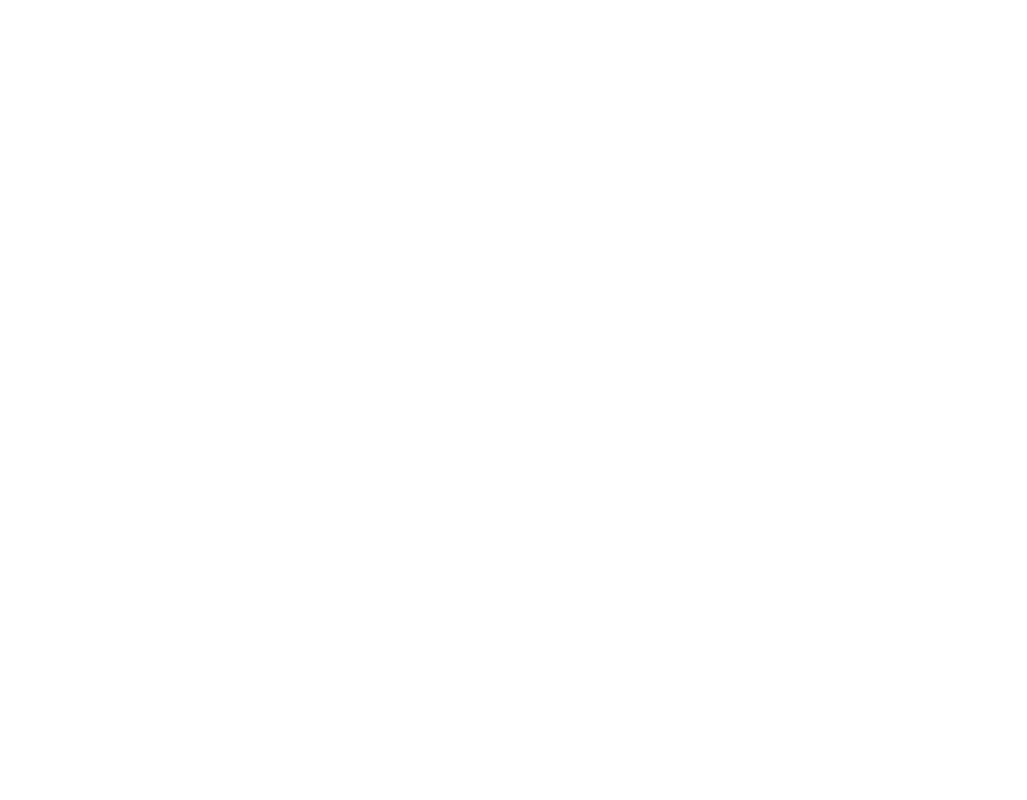
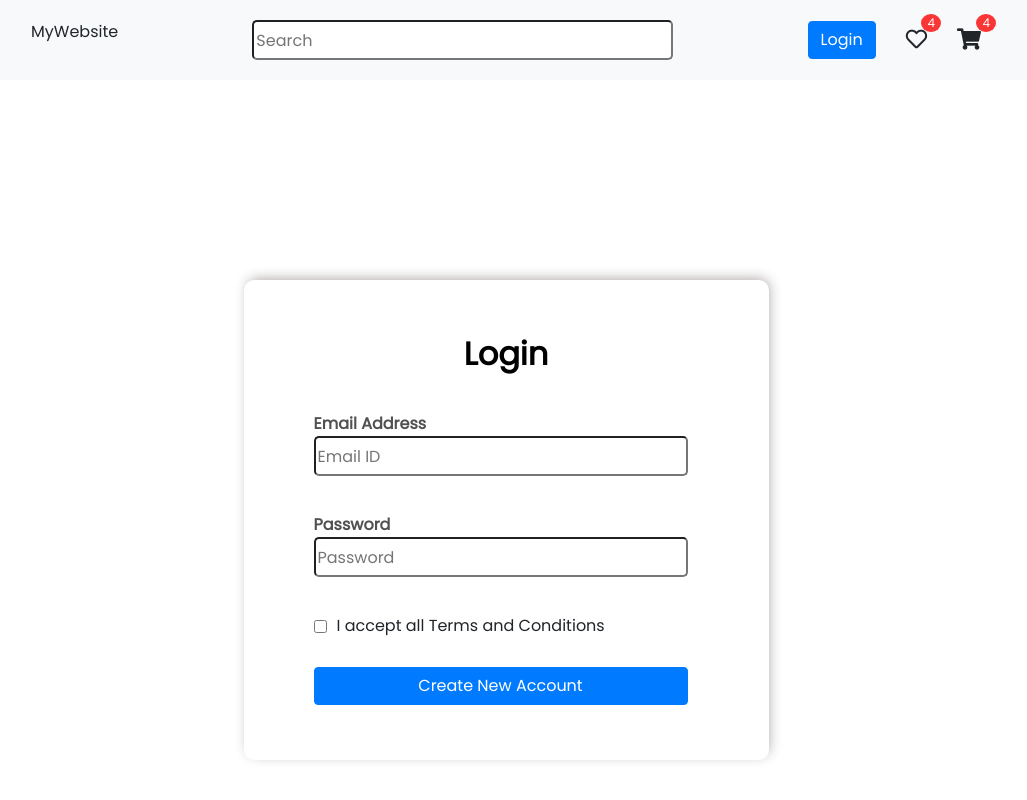
Before and after one commit to poojakelkar/ng-ecommerce-website, a plain HTML site: page signup.html in a window 1280 px wide. Shown: the whole page, without its empty margins (134-1161 px from the left). Drawn offline with nearby package versions, Linux system fonts and the light colour scheme.

Commit message:
created signup page

```diff
--- a/login.html
+++ b/login.html
@@ -17,7 +17,7 @@
             integrity="sha384-AYmEC3Yw5cVb3ZcuHtOA93w35dYTsvhLPVnYs9eStHfGJvOvKxVfELGroGkvsg+p"
             crossorigin="anonymous"
         />
-        <link rel="stylesheet" href="styles.css" />
+        <link rel="stylesheet" href="loginstyles.css" />
         <link href="https://fonts.googleapis.com/css2?family=Poppins&display=swap" rel="stylesheet">
 
     </head>
--- a/signup.html
+++ b/signup.html
@@ -0,0 +1,50 @@
+<!DOCTYPE html>
+<html lang="en">
+    <head>
+        <meta charset="UTF-8" />
+        <meta http-equiv="X-UA-Compatible" content="IE=edge" />
+        <meta name="viewport" content="width=device-width, initial-scale=1.0" />
+        <title>Login Page</title>
+        <link
+            rel="stylesheet"
+            href="https://stackpath.bootstrapcdn.com/bootstrap/4.4.1/css/bootstrap.min.css"
+            integrity="sha384-Vkoo8x4CGsO3+Hhxv8T/Q5PaXtkKtu6ug5TOeNV6gBiFeWPGFN9MuhOf23Q9Ifjh"
+            crossorigin="anonymous"
+        />
+        <link
+            rel="stylesheet"
+            href="https://pro.fontawesome.com/releases/v5.10.0/css/all.css"
+            integrity="sha384-AYmEC3Yw5cVb3ZcuHtOA93w35dYTsvhLPVnYs9eStHfGJvOvKxVfELGroGkvsg+p"
+            crossorigin="anonymous"
+        />
+        <link rel="stylesheet" href="signupstyle.css" />
+        <link href="https://fonts.googleapis.com/css2?family=Poppins&display=swap" rel="stylesheet">
+
+    </head>
+    <body>
+        <nav class="navbar navbar-light bg-light">
+            <p>MyWebsite</p>
+            <input class="search" type="text" placeholder="Search"></input>
+
+            <div class="nav-right-container">
+                <button class="btn btn-primary">Login</button>
+                <i class="far fa-heart fa-lg"></i><span class="badge1">4</span>
+                <i class="fas fa-shopping-cart fa-lg"></i><span class="badge2">4</span>
+            </div>
+        </nav>
+
+
+        <div class="login-container">
+            <h1>Login</h1>
+
+            <label>Email Address
+                <input class="email" placeholder="Email ID"></input></label>
+
+            <label>Password
+                <input class="password" placeholder="Password"></input></label>
+
+            <input class="checkbox" type="checkbox">I accept all Terms and Conditions</input>
+            <button class="btn btn-primary">Create New Account</button>
+        </div>
+    </body>
+</html>
--- /dev/null
+++ b/signupstyle.css
@@ -0,0 +1,81 @@
+/* Navbar Design */
+body {
+    font-family: "Poppins", sans-serif;
+}
+
+.navbar {
+    padding: 0px 165px;
+    height: 80px;
+}
+.navbar input {
+    width: 421px;
+    height: 40px;
+    border-radius: 5px;
+}
+.nav-right-container {
+    display: flex;
+    gap: 30px;
+}
+.nav-right-container i {
+    padding-top: 10px;
+}
+.badge1 {
+    position: absolute;
+    font-size: 12px;
+    top: 14px;
+    right: 205px;
+    padding: 0px 6px;
+    border-radius: 50%;
+    background-color: rgb(250, 53, 53);
+    color: white;
+}
+.badge2 {
+    position: absolute;
+    font-size: 12px;
+    top: 14px;
+    right: 150px;
+    padding: 0px 6px;
+    border-radius: 50%;
+    background-color: rgb(250, 53, 53);
+    color: white;
+}
+
+/* Front end design */
+.login-container {
+    display: flex;
+    /* flex-direction: column; */
+    flex-wrap: wrap;
+    margin: 200px auto;
+    height: 480px;
+    width: 525px;
+    border-radius: 10px;
+    align-items: center;
+    padding: 40px 70px;
+
+    box-shadow: 2px -3px 13px -3px rgba(156, 147, 147, 0.94);
+    -webkit-box-shadow: 2px -3px 13px -3px rgba(156, 147, 147, 0.94);
+    -moz-box-shadow: 2px -3px 13px -3px rgba(156, 147, 147, 0.94);
+}
+.login-container h1 {
+    color: black;
+    margin: auto;
+    padding-bottom: 10px;
+    font-size: 32px;
+    font-weight: 700;
+}
+.email,
+.password {
+    width: 374px;
+    height: 40px;
+    border-radius: 5px;
+}
+.login-container button {
+    width: 374px;
+}
+.login-container label {
+    color: rgb(82, 80, 80);
+    font-weight: bold;
+}
+.login-container .checkbox {
+    margin-right: 10px;
+}
```
Also changed, not shown: loginstyles.css (renamed from styles.css).
